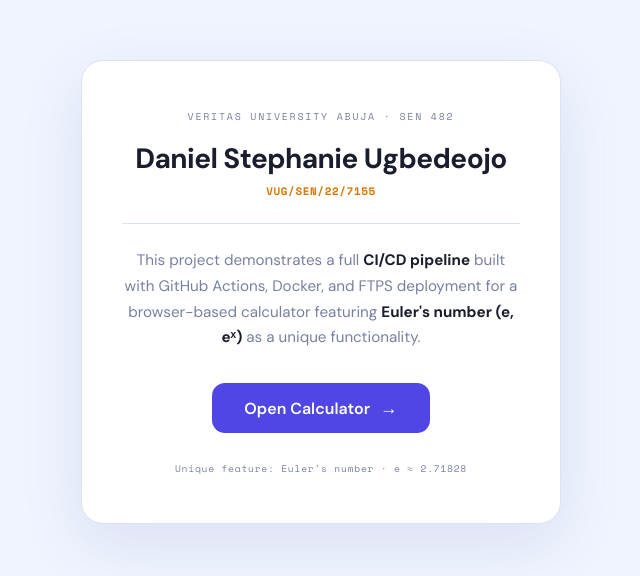
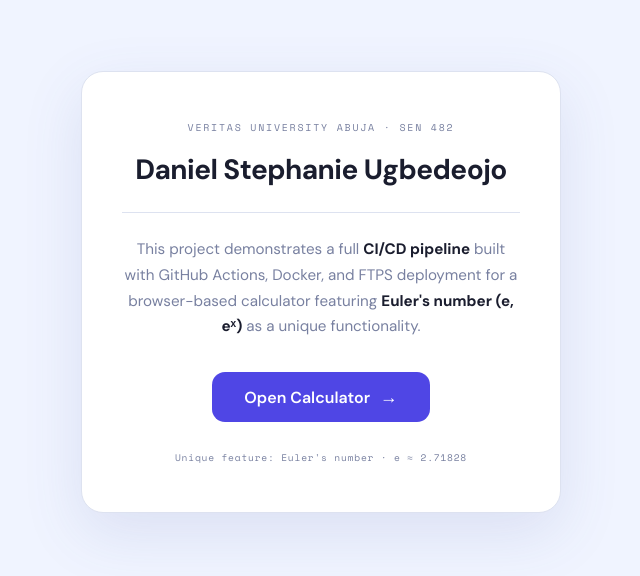
Before and after one commit to fattygithub/stephanie-calc, a website: page index.html in a window 1280 px wide. Shown: the part 108-684 px from the top of the page, without its empty margins (319-959 px from the left). Drawn offline with nearby package versions, Linux system fonts and the light colour scheme.

Commit message:
Remove matric number from homepage

```diff
--- a/index.html
+++ b/index.html
@@ -1,13 +1,23 @@
 <!DOCTYPE html>
 <html lang="en">
+
 <head>
   <meta charset="UTF-8" />
   <meta name="viewport" content="width=device-width, initial-scale=1.0" />
   <title>Stephanie's SEN 482 Project</title>
   <link rel="preconnect" href="https://fonts.googleapis.com">
-  <link href="https://fonts.googleapis.com/css2?family=Space+Mono:wght@400;700&family=DM+Sans:wght@300;400;600;700&display=swap" rel="stylesheet">
+  <link
+    href="https://fonts.googleapis.com/css2?family=Space+Mono:wght@400;700&family=DM+Sans:wght@300;400;600;700&display=swap"
+    rel="stylesheet">
   <style>
-    *, *::before, *::after { box-sizing: border-box; margin: 0; padding: 0; }
+    *,
+    *::before,
+    *::after {
+      box-sizing: border-box;
+      margin: 0;
+      padding: 0;
+    }
+
     :root {
       --bg: #f0f4ff;
       --surface: #ffffff;
@@ -16,8 +26,9 @@
       --muted: #7880a0;
       --amber: #d97706;
       --indigo: #4f46e5;
-      --shadow: 0 20px 60px rgba(80,90,160,0.13);
+      --shadow: 0 20px 60px rgba(80, 90, 160, 0.13);
     }
+
     body {
       background: var(--bg);
       min-height: 100vh;
@@ -28,6 +39,7 @@
       color: var(--text);
       padding: 24px;
     }
+
     .card {
       background: var(--surface);
       border: 1px solid var(--border);
@@ -38,6 +50,7 @@
       width: 100%;
       text-align: center;
     }
+
     .badge {
       font-family: 'Space Mono', monospace;
       font-size: 0.62rem;
@@ -47,6 +60,7 @@
       display: block;
       margin-bottom: 16px;
     }
+
     h1 {
       font-size: 1.75rem;
       font-weight: 700;
@@ -54,6 +68,7 @@
       margin-bottom: 6px;
       letter-spacing: -0.02em;
     }
+
     .matric {
       font-family: 'Space Mono', monospace;
       font-size: 0.68rem;
@@ -63,20 +78,24 @@
       margin-bottom: 24px;
       display: block;
     }
+
     .divider {
       border: none;
       border-top: 1px solid var(--border);
       margin: 24px 0;
     }
+
     .description {
       font-size: 0.95rem;
       color: var(--muted);
       line-height: 1.7;
       margin-bottom: 32px;
     }
+
     .description strong {
       color: var(--text);
     }
+
     .btn-calc {
       display: inline-flex;
       align-items: center;
@@ -91,12 +110,20 @@
       text-decoration: none;
       transition: background 0.15s, transform 0.1s;
     }
+
     .btn-calc:hover {
       background: #4338ca;
       transform: translateY(-1px);
     }
-    .btn-calc:active { transform: scale(0.97); }
-    .arrow { font-size: 1.1rem; }
+
+    .btn-calc:active {
+      transform: scale(0.97);
+    }
+
+    .arrow {
+      font-size: 1.1rem;
+    }
+
     .footer-note {
       margin-top: 28px;
       font-family: 'Space Mono', monospace;
@@ -106,11 +133,11 @@
     }
   </style>
 </head>
+
 <body>
   <div class="card">
     <span class="badge">Veritas University Abuja · SEN 482</span>
     <h1>Daniel Stephanie Ugbedeojo</h1>
-    <span class="matric">VUG/SEN/22/7155</span>
     <hr class="divider" />
     <p class="description">
       This project demonstrates a full <strong>CI/CD pipeline</strong> built with
@@ -123,4 +150,5 @@
     <p class="footer-note">Unique feature: Euler's number · e ≈ 2.71828</p>
   </div>
 </body>
+
 </html>
```
